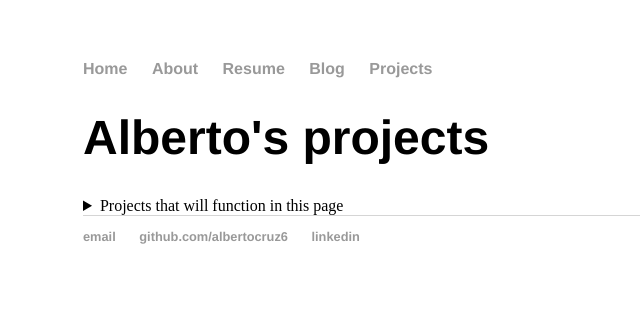
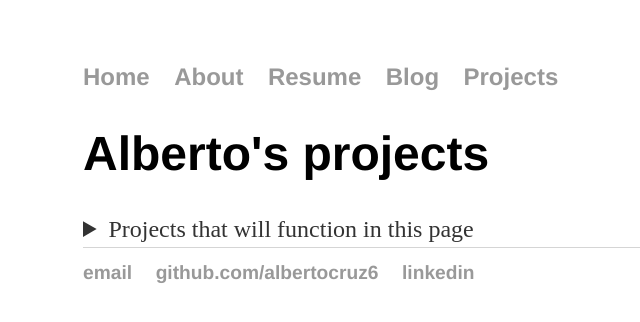
Before and after one commit to albertocruz6/albertocruz6.github.io, a Jekyll site: the page built from projects/index.html, in a window 1280 px wide. Shown: the top 322 px of the page, without its empty margins (109-749 px from the left). Built offline with Jekyll 4.4.1, drawn with Linux system fonts in a browser that asks for light colours.

Commit message:
Update index.html

```diff
--- a/projects/index.html
+++ b/projects/index.html
@@ -2,6 +2,19 @@
 layout: default
 title: Alberto's projects
 ---
+<style>
+	li {
+		font-size: 1.5em;
+    		line-height: 1.4em;
+   		 color: #333;
+	}
+
+	summary {
+		font-size: 1.5em;
+    		line-height: 1.4em;
+   		 color: #333;
+	}
+</style>
 <h1>{{ page.title }}</h1>
 <details>
 	<summary>Projects that will function in this page</summary>
```
